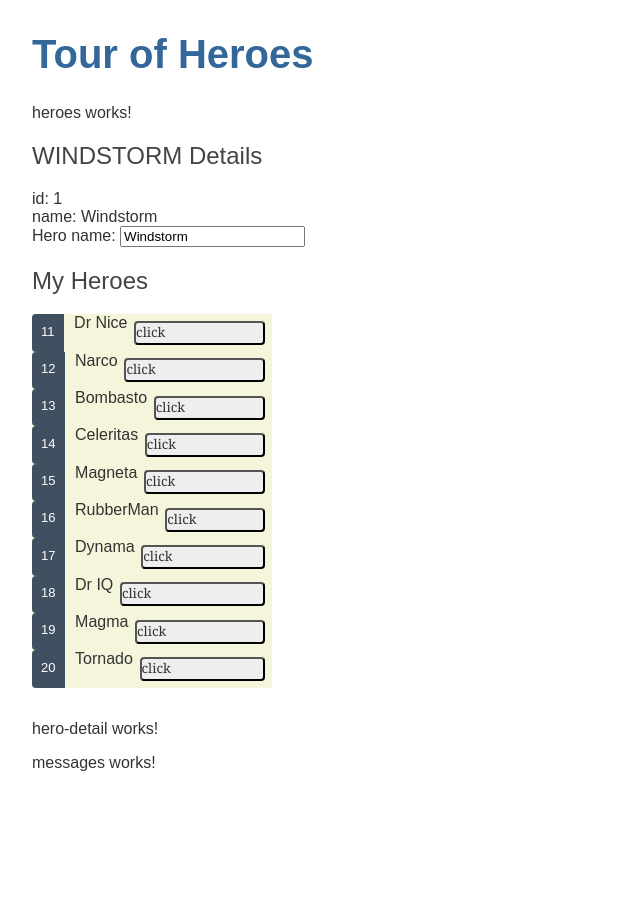
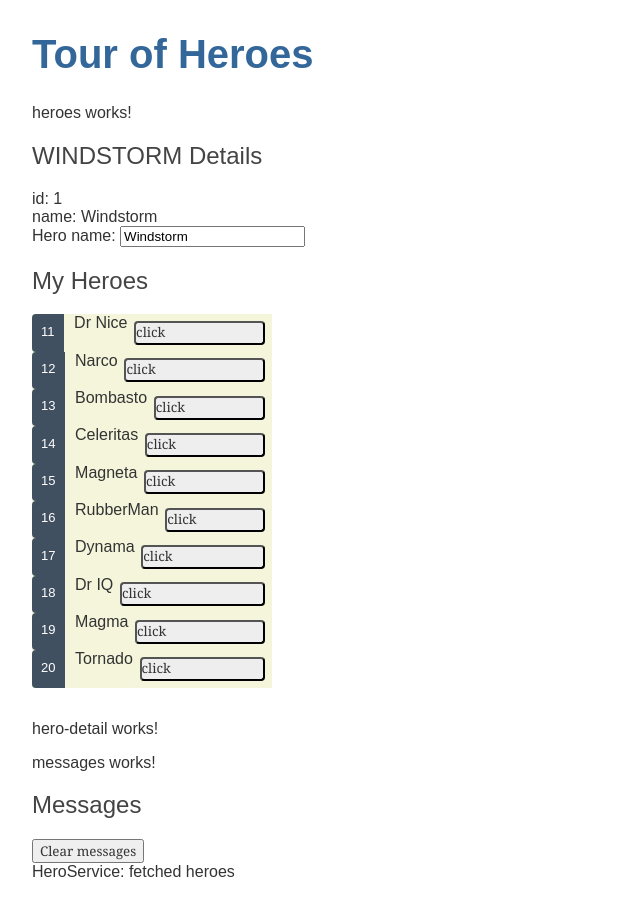
Before and after one commit to andriusmw/tourofheroes, an Angular app in the folder portfolioangular1/: page / in a window 1280 px wide. Shown: the whole page, without its empty margins (0-640 px from the left). Before the commit the page ends 804 px from the top, so only its background shows below. Built offline with nearby package versions, Linux system fonts and the light colour scheme.

Commit message:
añadido mensajes

```diff
--- a/portfolioangular1/src/app/messages/messages.component.html
+++ b/portfolioangular1/src/app/messages/messages.component.html
@@ -1 +1,19 @@
 <p>messages works!</p>
+<div *ngIf="messageService.messages.length">
+
+  <h2>Messages</h2>
+  <button type="button" class="clear"
+          (click)="messageService.clear()">Clear messages</button>
+  <div *ngFor='let message of messageService.messages'> {{message}} </div>
+
+</div>
+
+<!--
+Muestra el mensaje y el botón de clear, limpia el mensaje de ESTE scope
+y el div con el ng-for muestra el mensaje, de los mensajes totales. Osea
+el último añadido porque empieza a cero y al borrarlo, se debería de borrar
+el del total también
+
+
+
+-->
```
Also changed, not shown: portfolioangular1/src/app/hero.service.ts (+8 -0 lines), portfolioangular1/src/app/messages/messages.component.ts (+7 -2 lines).
